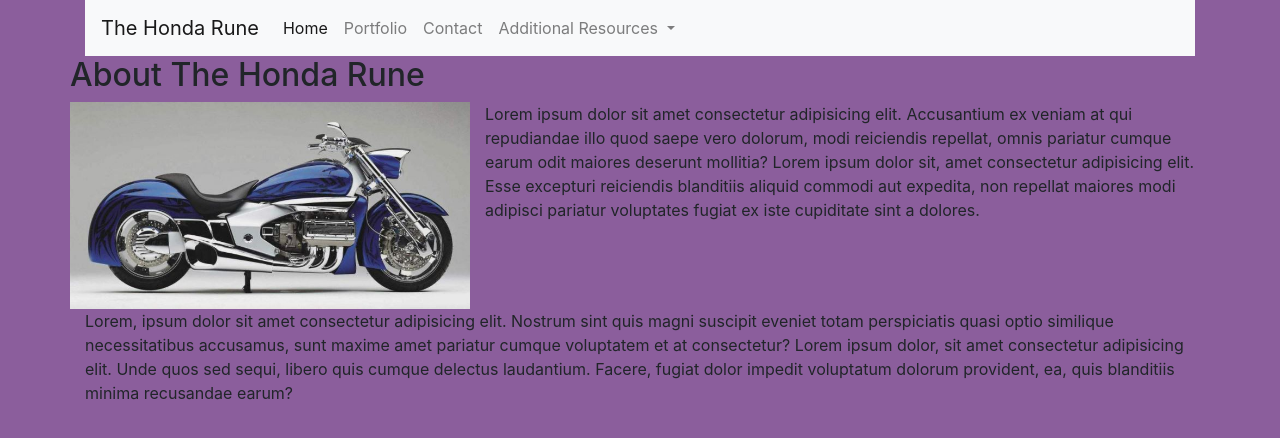
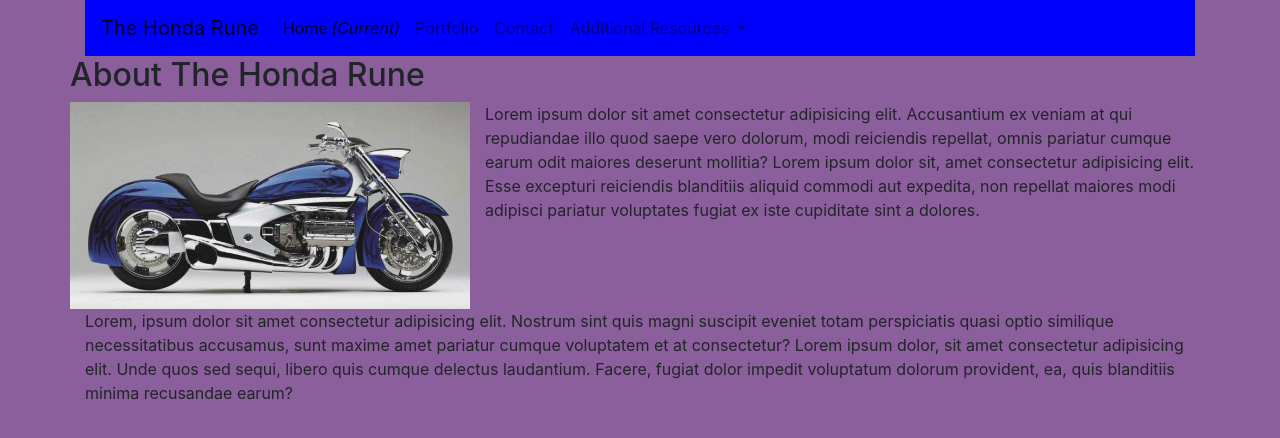
Before and after one commit to mrllanes/Portfolio, a plain HTML site: page index.html in a window 1280 px wide. Drawn offline with nearby package versions, Linux system fonts and the light colour scheme.

Commit message:
Modifications to Nav criteria

```diff
--- a/index.html
+++ b/index.html
@@ -45,12 +45,15 @@
         </nav>
     </div>
 
+    <!--Body content below-->
     <div class="container">
+        <!--First Row for Header/Title-->
         <div class="row">
-            <div class="col-">
+            <header>
                 <h2>About The Honda Rune</h2>
+            </header>
         </div>
-        </div>
+        <!--Second Row for Main image and quick description-->
         <div class="row">
             <div class="col-">
                 <img src="images/Rune04.jpg" width="400px" alt="Illusion Blue image of Rune, no rider">
--- a/style.css
+++ b/style.css
@@ -5,6 +5,20 @@ body {
     background-color: rgb(139, 94, 156);
 }
 
-.navbar, .navbar-expand-lg, .navbar-light, .bg-light {
-    background-color: magenta;
+span {
+    font-style: italic;
 }
+
+nav {
+    color: white;
+}
+
+.bg-light {
+    background-color: blue !important;
+}
+
+
+
+.sr-only {
+    position: relative;
+}
```
Also changed, not shown: contact.html (+1 -1 lines), portfolio.html (+1 -1 lines). Lines whose indentation alone changed are shown as unchanged.
